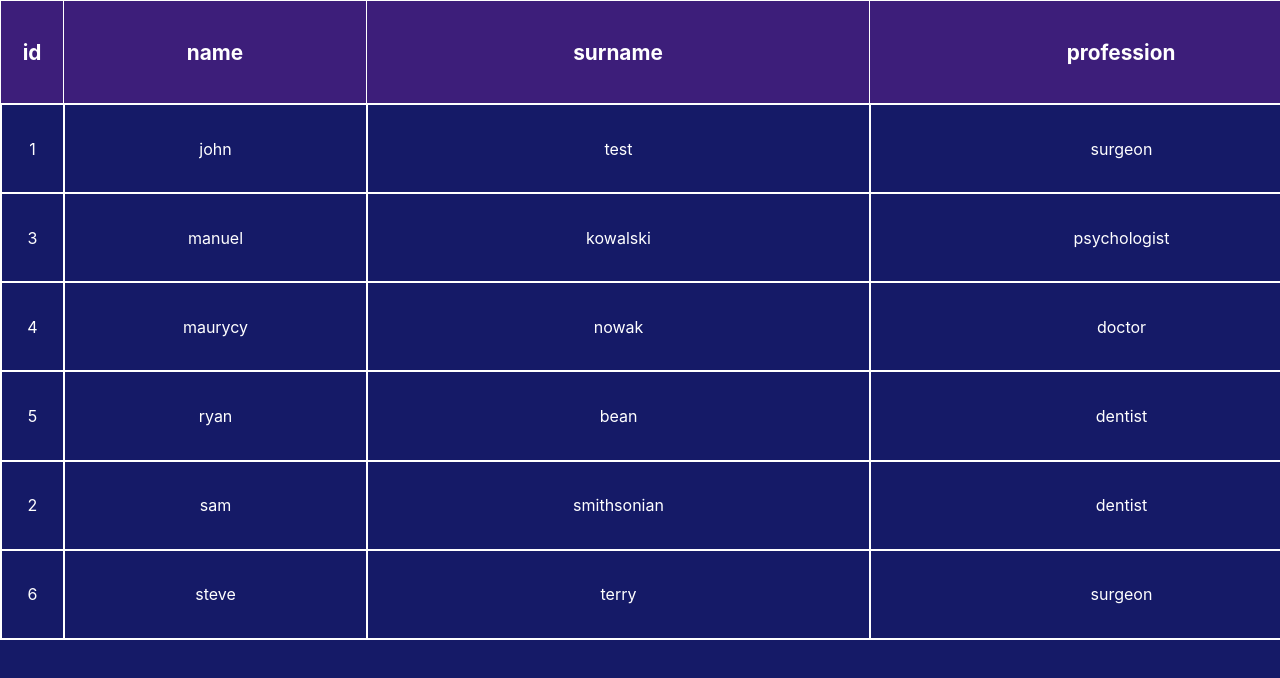
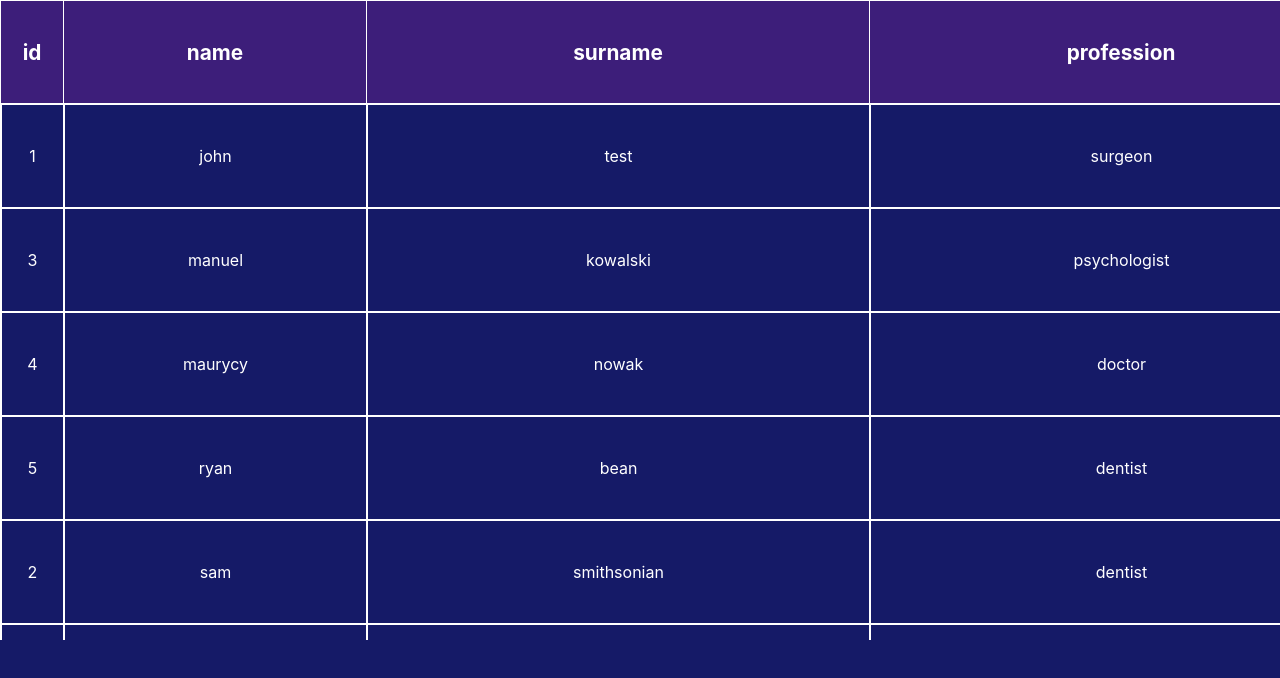
Before and after one commit to tomasthall/dr-table, a React (Create React App) app: page / in a window 1280 px wide. Shown: the top 678 px of the page. Built offline with nearby package versions, Linux system fonts and the light colour scheme.

Commit message:
refactor(app): move styles to different file, refactor functions in table.tsx

```diff
--- a/src/components/Table.tsx
+++ b/src/components/Table.tsx
@@ -1,81 +1,25 @@
 import React, {Component} from 'react';
-import styled, {keyframes} from 'styled-components';
+import hasKey from './../utils';
+import {StyledTable, TableCell, TableHeader, TableRow} from './style';
+
+interface TableData {
+    id: number, name: string, surname: string, profession: string, salary: number, location: string, available: boolean,
+}
+
+interface TableHeaders {
+    columnName: string, columnWidth: number,
+}
 
 type Props = {
-    data: { id: number, name: string, surname: string, profession: string, salary: number, location: string, available: boolean }[],
+    data: TableData[]
     config: {
-        tableHeaders: { columnName: string, columnWidth: number, }[],
+        tableHeaders: TableHeaders[],
     },
 }
 
 type State = {
     currentSort: string,
 };
-
-const animationName = keyframes`
-  0% { opacity: 0; }
-  20% { opacity: 0; }
-  40% { opacity: 0.3; }
-  60% { opacity: 0.5; }
-  80% { opacity: 0.9; }
-  100% { opacity: 1; }
-`
-
-const TableHeader = styled.th<{width: number}>`
-    cursor: pointer;
-    width: ${props => props.width.toString()}px;
-    height: 100px;
-    border-right: 1px solid white;
-    border-bottom: 1px solid white;
-    &:last-of-type {
-        color: red;
-        position: absolute;
-        right: 0;
-        top: 1px;
-        z-index: 3;
-        border-left: 1px solid white;
-    }
-    background: #3d1e7a;
-    font-weight: 700;
-    font-size: 1.3rem;
-`;
-
-const StyledTable = styled.table<{lastColumnWidth: number}>`
-    overflow-x: scroll;
-    color: white;
-    border: 1px solid white;
-    border-collapse: separate;
-    border-spacing: 0;
-    table-layout: fixed;
-    width: 1px;
-    height: 100%;
-    padding-right: ${props => props.lastColumnWidth + 2}px;
-`;
-
-const TableRow = styled.tr`
-    position: relative;
-    width: 100%;
-    height: auto;
-`;
-
-const TableCell = styled.td<{lastCell?: boolean, lastColumnWidth?: number}>`
-    border: 1px solid white;
-    white-space: nowrap;
-    overflow: hidden;
-    text-overflow: ellipsis;
-    animation: ${animationName} 0.3s;
-    background: #151a67;
-    ${props => props.lastCell && props.lastColumnWidth &&`
-        right: 0;
-        position: absolute;
-        top: auto;
-        width: ${props.lastColumnWidth}px;
-    `}
-`;
-
-function hasKey<O>(obj: O, key: keyof any): key is keyof O {
-    return key in obj
-}
 
 class Table extends Component<Props, State> {
     constructor(props: Props) {
@@ -90,21 +34,43 @@ class Table extends Component<Props, State> {
         } as State)
     }
 
+    renderTableHeaders = (tableHeaders: TableHeaders[]) => {
+        return (
+            <TableRow>{tableHeaders.map(header => <TableHeader width={header.columnWidth} onClick={() => this.setSorting(header.columnName)}>{header.columnName}</TableHeader>)}</TableRow>
+        )
+    }
+
+    renderTableCells = (tableRow: TableData, lastColumnWidth: number) => {
+        return (
+            <>
+                <TableCell>{tableRow.id}</TableCell>
+                <TableCell>{tableRow.name}</TableCell>
+                <TableCell>{tableRow.surname}</TableCell>
+                <TableCell>{tableRow.profession}</TableCell>
+                <TableCell>{tableRow.salary}</TableCell>
+                <TableCell>{tableRow.location}</TableCell>
+                <TableCell lastCell lastColumnWidth={lastColumnWidth}>{tableRow.available ? '' : 'not'} available</TableCell>
+            </>
+        )
+    }
+
+    compareRowElements = (left: TableData, right: TableData, currentSort: string): number => {
+        if(hasKey(left, currentSort)) {
+            if(left[currentSort] > right[currentSort]) return 1;
+            if(left[currentSort] < right[currentSort]) return -1;
+        }
+        return 0;
+    };
+
     render() {
         const {config, data} = this.props;
         const {currentSort} = this.state;
         const lastColumnWidth: number = config.tableHeaders[config.tableHeaders.length - 1].columnWidth;
         return (
             <StyledTable lastColumnWidth={lastColumnWidth}>
-                <TableRow>{config.tableHeaders.map(header => <TableHeader width={header.columnWidth} onClick={() => this.setSorting(header.columnName)}>{header.columnName}</TableHeader>)}</TableRow>
-                {(data.sort((left, right): number => { if(hasKey(left, currentSort)) { if(left[currentSort] > right[currentSort]) return 1; if(left[currentSort] < right[currentSort]) return -1; } return 0; } )).map(tableRow => <TableRow>
-                    <TableCell>{tableRow.id}</TableCell>
-                    <TableCell>{tableRow.name}</TableCell>
-                    <TableCell>{tableRow.surname}</TableCell>
-                    <TableCell>{tableRow.profession}</TableCell>
-                    <TableCell>{tableRow.salary}</TableCell>
-                    <TableCell>{tableRow.location}</TableCell>
-                    <TableCell lastCell lastColumnWidth={lastColumnWidth}>{tableRow.available ? '' : 'not'} available</TableCell>
+                {this.renderTableHeaders(config.tableHeaders)}
+                {(data.sort((left, right) => this.compareRowElements(left, right, currentSort))).map(tableRow => <TableRow>
+                    {this.renderTableCells(tableRow, lastColumnWidth)}
                 </TableRow>)}
             </StyledTable>
         )
--- /dev/null
+++ b/src/components/style.ts
@@ -0,0 +1,70 @@
+import styled, {keyframes} from "styled-components";
+
+const animationName = keyframes`
+  0% { opacity: 0; }
+  20% { opacity: 0; }
+  40% { opacity: 0.3; }
+  60% { opacity: 0.5; }
+  80% { opacity: 0.9; }
+  100% { opacity: 1; }
+`
+
+export const TableHeader = styled.th<{width: number}>`
+    cursor: pointer;
+    width: ${props => props.width.toString()}px;
+    height: 100px;
+    border-right: 1px solid white;
+    border-bottom: 1px solid white;
+    &:last-of-type {
+        position: absolute;
+        right: 0;
+        top: 1px;
+        z-index: 3;
+        border-left: 1px solid white;
+        display: flex;
+        align-items: center;
+        justify-content: center;
+        padding-bottom: 2px;
+    }
+    background: #3d1e7a;
+    font-weight: 700;
+    font-size: 1.3rem;
+`;
+
+export const StyledTable = styled.table<{lastColumnWidth: number}>`
+    overflow-x: scroll;
+    color: white;
+    border: 1px solid white;
+    border-collapse: separate;
+    border-spacing: 0;
+    table-layout: fixed;
+    width: 1px;
+    height: 100%;
+    padding-right: ${props => props.lastColumnWidth + 2}px;
+`;
+
+export const TableRow = styled.tr`
+    position: relative;
+    width: 100%;
+    height: auto;
+`;
+
+export const TableCell = styled.td<{lastCell?: boolean, lastColumnWidth?: number}>`
+    border: 1px solid white;
+    height: 100px;
+    white-space: nowrap;
+    overflow: hidden;
+    text-overflow: ellipsis;
+    animation: ${animationName} 0.3s;
+    background: #151a67;
+    ${props => props.lastCell && props.lastColumnWidth &&`
+        right: 0;
+        position: absolute;
+        top: auto;
+        width: ${props.lastColumnWidth}px;
+        display: flex;
+        align-items: center;
+        justify-content: center;
+        border-bottom: 1px solid white;
+    `}
+`;
--- /dev/null
+++ b/src/utils.ts
@@ -0,0 +1,3 @@
+export default function hasKey<O>(obj: O, key: keyof any): key is keyof O {
+    return key in obj
+}
```
